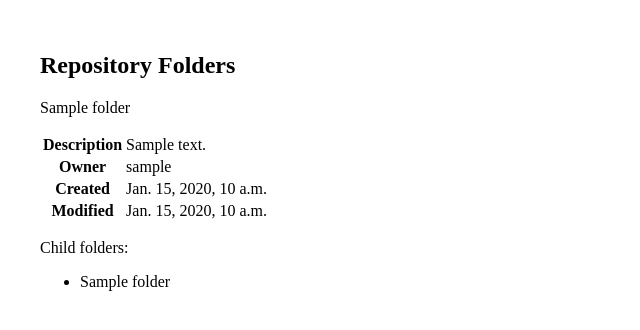
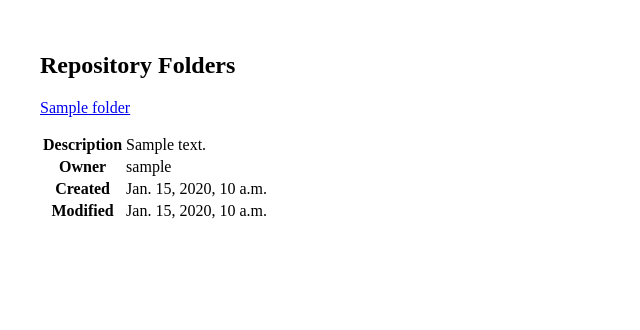
Before and after one commit to vidhibagadia/repositext, a Django app: template apps/docweb/templates/docweb/index.html in a window 1280 px wide. Shown: the part 106-436 px from the top of the page, without its empty margins (0-640 px from the left). Run offline with Django 3.2, Linux system fonts and the light colour scheme; the template is opened without the code that fills it: values that come from a table or form of the project are taken from there, others are empty; tables that the repository leaves empty hold one stand-in row (values such as "Sample post"); parts of the project's set-up code (start-up, migrations or seed data) failed here and were passed over.

Commit message:
Add repository view; Add path to repository view; Add link in index.html for repository view

```diff
--- a/apps/docweb/templates/docweb/index.html
+++ b/apps/docweb/templates/docweb/index.html
@@ -35,7 +35,7 @@
       padding: 2em;
     }
 
-    a, a:hover, a:active, a:visited { color: white; }
+    .nav-item > a, .nav-item > a:hover, .nav-item > a:active, .nav-item a:visited { color: white; }
   </style>
 </head>
 <body>
@@ -76,7 +76,9 @@
 
         <div class="root-folder">
           <p>
-            {{ root_folder.name }}
+            <a href="/docweb/repository/{{ root_folder.id }}/">
+              {{ root_folder.name }}
+            </a>
           </p>
           <table>
             <tr>
@@ -96,19 +98,9 @@
               <td>{{ root_folder.modified }}</td>
             </tr>
           </table>
-
-          <p>Child folders:</p>
-
-          <ul>
-          {% for child in child_folders %}
-            <li>{{ child.name}}</li>
-          {% endfor %}
-          </ul>
         </div>
       </div>
-
     </div>
-
   </div>
 </body>
 </html>
--- a/apps/docweb/urls.py
+++ b/apps/docweb/urls.py
@@ -1,7 +1,8 @@
 from django.urls import path
-from .views import IndexView
+from .views import IndexView, RepositoryView
 
 
 urlpatterns = [
     path('', IndexView.as_view()),
+    path('repository/', RepositoryView.as_view()),
 ]
```
Also changed, not shown: apps/docweb/views.py (+15 -0 lines).
